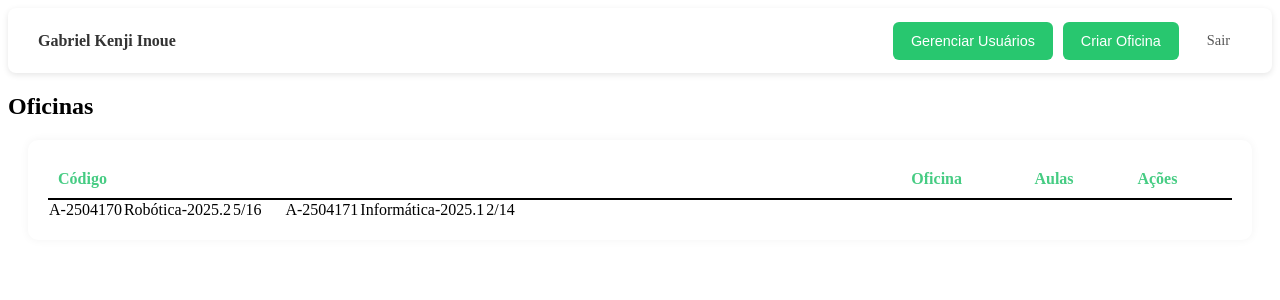
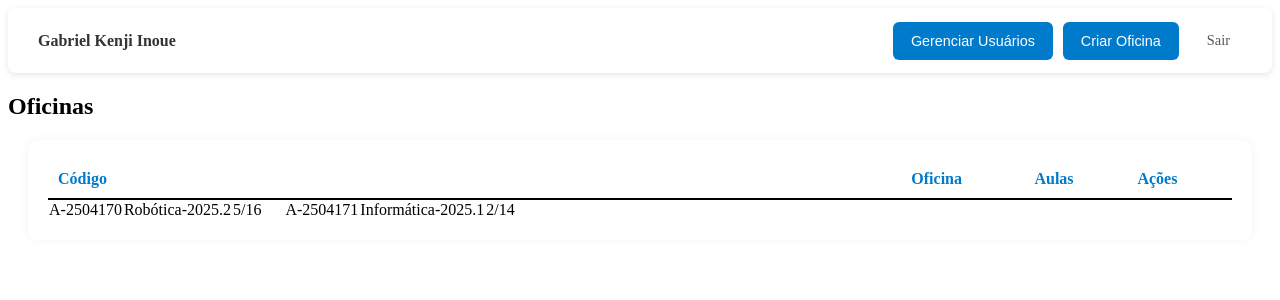
Before and after one commit to Jackoki/trabalho-oficina-integracao, an Angular app in the folder frontend/: page /home in a window 1280 px wide. Shown: the top 300 px of the page. Built offline with nearby package versions, Linux system fonts and the light colour scheme.

Commit message:
Ajustando cor dos botões

```diff
--- a/frontend/src/app/app.routes.ts
+++ b/frontend/src/app/app.routes.ts
@@ -4,7 +4,7 @@ import { Login } from './components/login/login';
 import { Register } from './components/register/register';
 
 export const routes: Routes = [
-  { path: '', redirectTo: '/register', pathMatch: 'full' },
+  { path: '', redirectTo: '/home', pathMatch: 'full' },
   { path: 'home', component: HomeComponent },
   { path: 'login', component: Login },
   { path: 'register', component: Register }
--- a/frontend/src/app/components/header/header.component.scss
+++ b/frontend/src/app/components/header/header.component.scss
@@ -32,7 +32,7 @@
 
 /* Botões verdes */
 .btn-green {
-  background-color: #28c76f;
+  background-color: #007BCC;
   color: white;
   border: none;
   padding: 8px 18px;
@@ -44,7 +44,7 @@
   transition: background-color 0.2s ease-in-out, transform 0.1s;
 
   &:hover {
-    background-color: #22b164;
+    background-color: #F79335;
     transform: scale(1.03);
   }
 }
--- a/frontend/src/app/components/oficina-table/oficina-table.component.scss
+++ b/frontend/src/app/components/oficina-table/oficina-table.component.scss
@@ -19,7 +19,7 @@
     }
 
     th {
-      color: #46cc83;
+      color: #007BCC;
       border-bottom: 2px solid black;
     }
 
```
